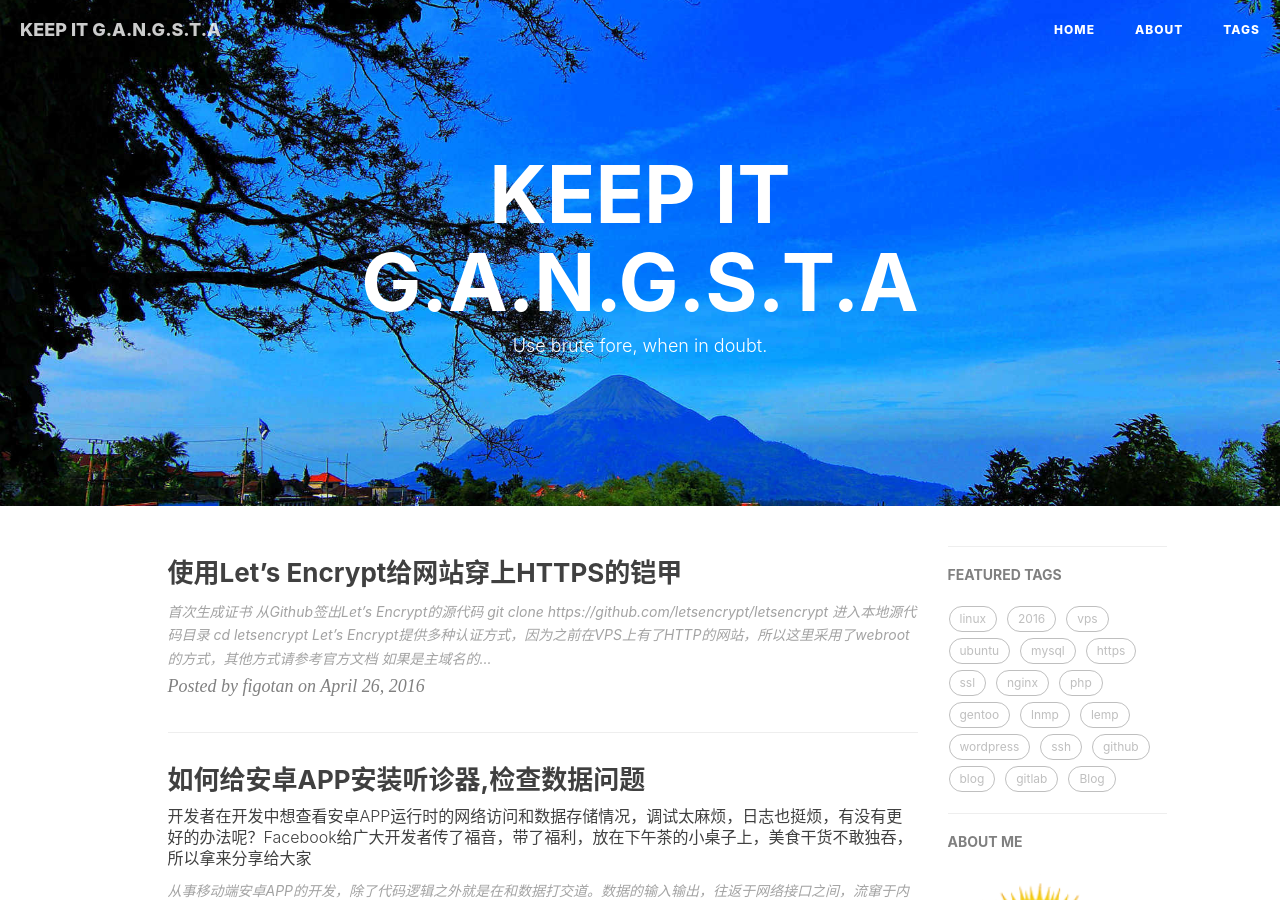
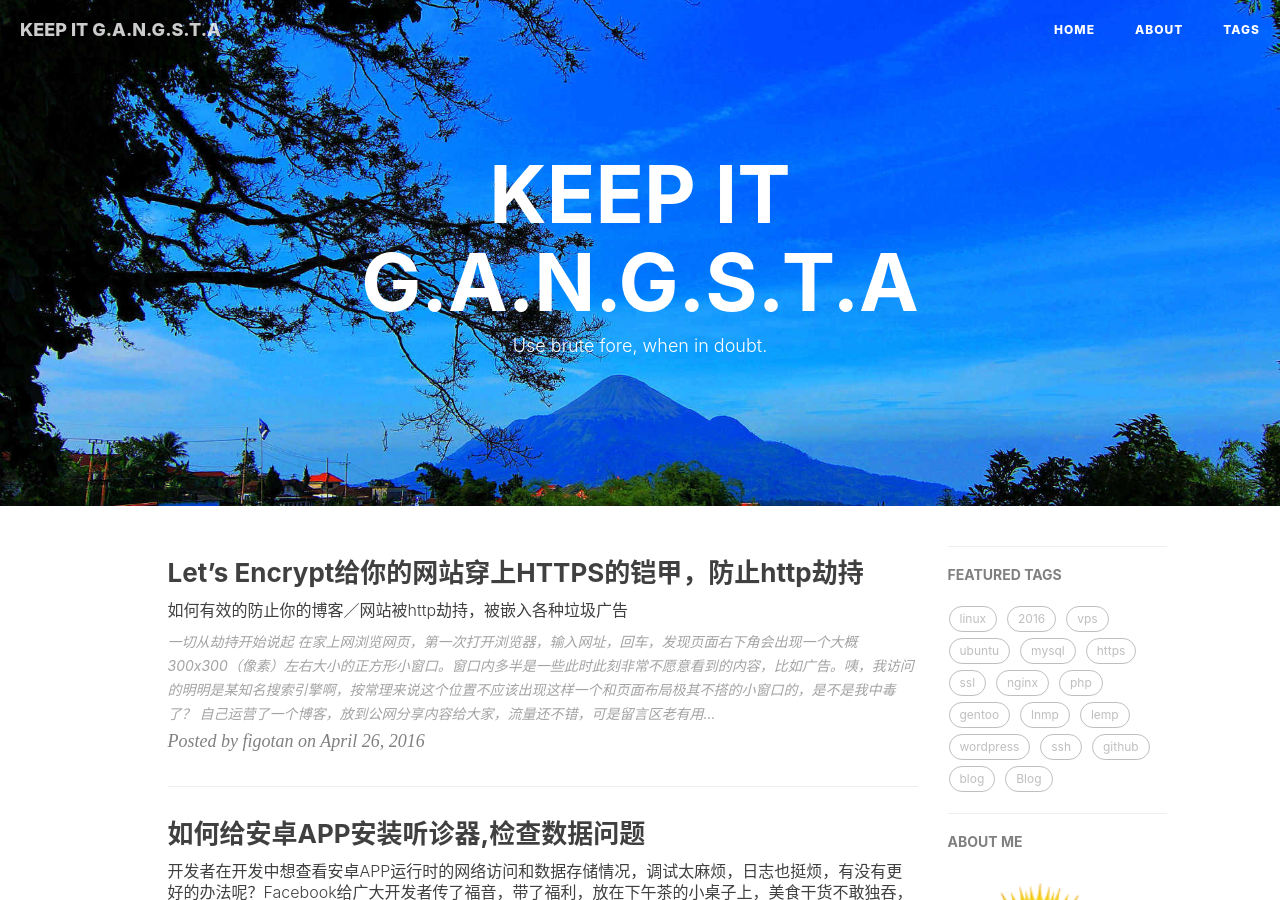
Before and after one commit to figofuture/figofuture.github.io, a Jekyll site: the page built from index.html, in a window 1280 px wide and 900 px high. Built offline with Jekyll 4.4.1, drawn with Linux system fonts in a browser that asks for light colours; nearby versions of some CDN libraries; the list of posts is cut into pages by our own code; some of the changed lines change nothing that is shown.

Commit message:
modify title

```diff
--- a/_posts/2016-04-26-let-us-encrypt-my-blog.markdown
+++ b/_posts/2016-04-26-let-us-encrypt-my-blog.markdown
@@ -1,7 +1,7 @@
 ---
 layout: post
-title:  "使用Let’s Encrypt给网站穿上HTTPS的铠甲"
-subtitle:   ""
+title:  "Let’s Encrypt给你的网站穿上HTTPS的铠甲，防止http劫持"
+subtitle:   "如何有效的防止你的博客／网站被http劫持，被嵌入各种垃圾广告"
 date:       2016-04-26
 author:     "figotan"
 header-img: "img/header/20160426.png"
@@ -9,13 +9,58 @@ header-mask: 0.5
 catalog: true
 tags:
     - letsencrypt
-    - gitlab
+    - http hijacking
     - https
     - ssl
     - gentoo
     - nginx
     - 2016
 ---
+
+# 一切从劫持开始说起
+在家上网浏览网页，第一次打开浏览器，输入网址，回车，发现页面右下角会出现一个大概300x300（像素）左右大小的正方形小窗口。窗口内多半是一些此时此刻非常不愿意看到的内容，比如广告。咦，我访问的明明是某知名搜索引擎啊，按常理来说这个位置不应该出现这样一个和页面布局极其不搭的小窗口的，是不是我中毒了？
+自己运营了一个博客，放到公网分享内容给大家，流量还不错，可是留言区老有用户说我乱打小广告。我不信，打开浏览器访问了下自己的博客，怎么搞的？我的主页面上下左右被嵌入各种无耻下流肮脏邪恶小广告，而且与我发布的内容极其不和谐，有些弹窗甚至挡住了重要的内容，可是我明明没有接入任何广告啊？
+如果遇到如上两种情况，那么恭喜你，你被**http劫持**了！！！
+
+> 在用户的客户端与其要访问的服务器经过网络协议协调后，二者之间建立了一条专用的数据通道，用户端程序在系统中开放指定网络端口用于接收数据报文，服务器端将全部数据按指定网络协议规则进行分解打包，形成连续数据报文。
+用户端接收到全部报文后，按照协议标准来解包组合获得完整的网络数据。其中传输过程中的每一个数据包都有特定的标签，表示其来源、携带的数据属性以及要到何处，所有的数据包经过网络路径中ISP的路由器传输接力后，最终到达目的地，也就是客户端。
+HTTP劫持是在使用者与其目的网络服务所建立的专用数据通道中，监视特定数据信息，提示当满足设定的条件时，就会在正常的数据流中插入精心设计的网络数据报文，目的是让用户端程序解释“错误”的数据，并以弹出新窗口的形式在使用者界面展示宣传性广告或者直接显示某网站的内容。
+
+以上内容摘自[百度百科：http劫持](http://baike.baidu.com/view/4926672.htm)
+
+如果你去搜索引擎查找问题和答案，通常会找到如下关键词：
+
+* 运营商劫持广告
+* 运营商http劫持
+* http劫持
+* 电信劫持广告
+* 电信劫持
+* 电信网页劫持
+* 电信http劫持
+* 内容劫持
+* ISP hijacking
+
+有人说这是天朝特有的，那是因为你只活在天朝，难道国外就没有了吗？劫持技术是通用的。
+
+看看如何防范
+
+* 对于开篇说的第一种场景，[月光博客](http://www.williamlong.info)里提到了一篇从[用户的角度的解决方案](http://www.williamlong.info/archives/4181.html)
+* 对于广大网站主（博主）来说，全站**https**化是一种防止**http劫持**的有效方法
+
+这里我们不具体聊https的原理了，就说说如何用免费的**[Let’s Encrypt]((https://letsencrypt.org/))**来具体实践如何将你的站点https化。
+
+# Let's Encrypt
+[Let's Encrypt]((https://letsencrypt.org/))是由EFF、Mozilla、Cisco、Akamai、IdenTrust与密西根大学研究人员共同创立的免费的凭证中心，目的在于推动全球所有的网站都使用HTTPS加密传输，并由非营利的网际网路安全研究组织Internet Security Research Group(ISRG)负责营运。
+这个组织的主要原则是：
+
+* 免费：任何域名所有者都可以零费用申请到一个针对其域名的有效证书。
+* 自动：整个证书注册过程在服务器安装或配置过程中可以简单实现，而更新过程更是可以在后台自动执行。
+* 安全：Let’s Encrypt 将会提供业界最新的安全技术和最好的实践。
+* 透明：所有关于证书发放、撤销的记录都会向任何需要调查的人员开放。
+* 开放：自动化执行的发放和更新协议将会是开放标准，软件也尽可能使用开源软件。
+* 合作：与现有的互联网协议本身很相似，Let’s Encrypt 是一个对整个社区都有益的联合行动，不由任何一个组织控制。
+
+下面聊聊具体的实践故事
 
 # 首次生成证书
 ![](https://letsencrypt.org/images/letsencrypt-logo-horizontal.svg)
@@ -212,3 +257,4 @@ sudo chmod a+x /etc/cron.monthly/letsencrypt_renew
 [免费SSL证书Let’s Encrypt安装使用教程:Apache和Nginx配置SSL](http://www.freehao123.com/lets-encrypt/)
 [LET’S ENCRYPT免费SSL证书申请过程](http://www.cmsky.com/lets-encrypt-ssl/)
 [Ghost Blog启用HTTPS使用LetsEncrypt SSL证书](https://yuan.ga/ghost-blog-enable-https-use-letsencrypt-ssl-certificates/)
+[Using Free SSL/TLS Certificates from Let’s Encrypt with NGINX](https://www.nginx.com/blog/free-certificates-lets-encrypt-and-nginx/)
```
